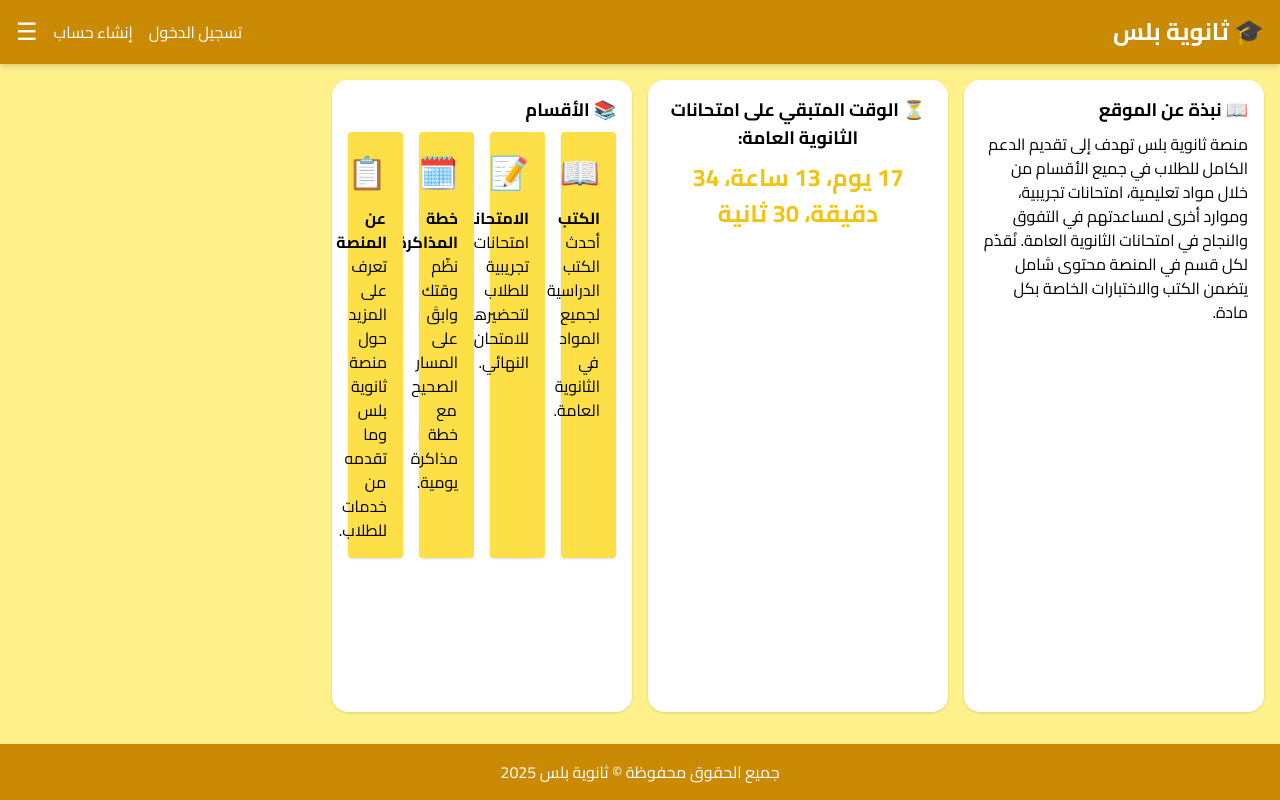
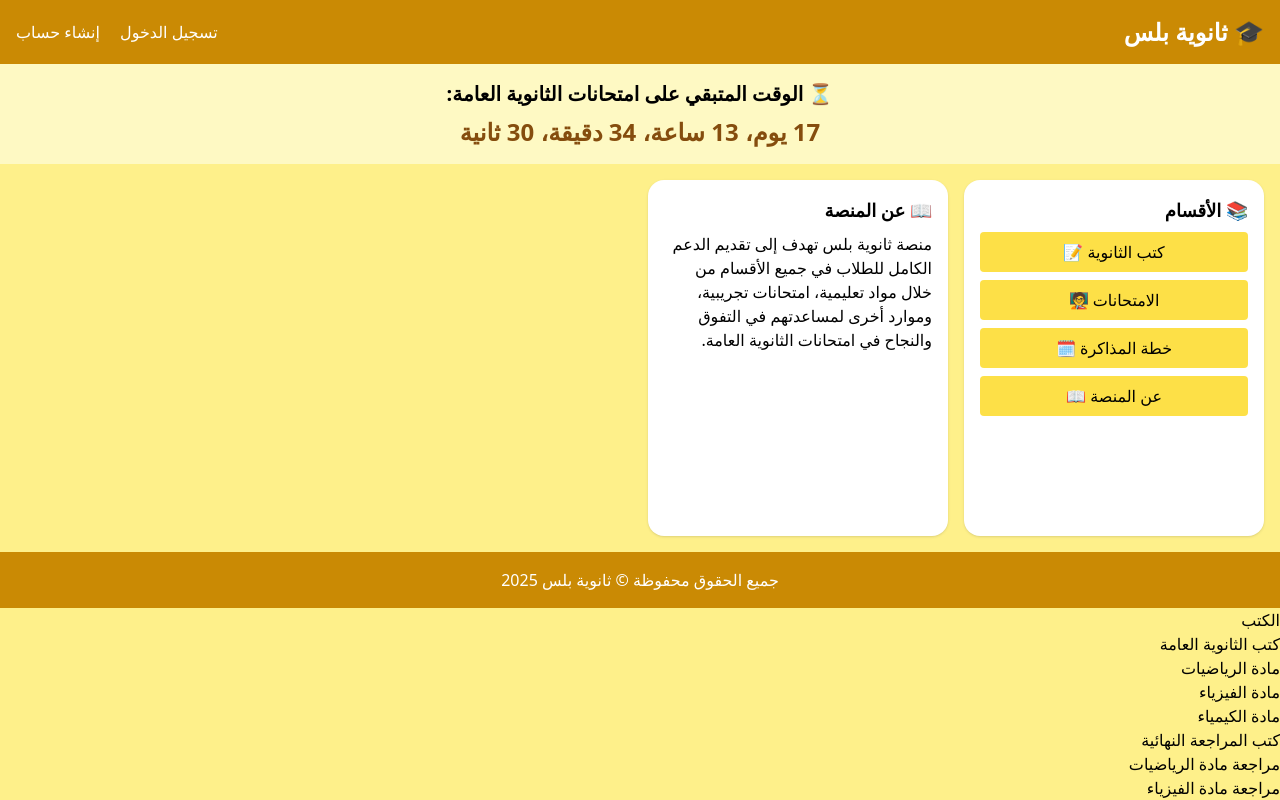
Before and after one commit to A7MS3H/ThanawiyaAcademy, a plain HTML site: page index.html in a window 1280 px wide. Drawn offline with nearby package versions, Linux system fonts and the light colour scheme.

Commit message:
Update index.html

```diff
--- a/index.html
+++ b/index.html
@@ -1,4 +1,3 @@
-
 <!DOCTYPE html>
 <html lang="ar" dir="rtl">
 <head>
@@ -6,101 +5,59 @@
   <meta name="viewport" content="width=device-width, initial-scale=1.0" />
   <title>ثانوية بلس</title>
   <script src="https://cdn.tailwindcss.com"></script>
-  <link href="https://fonts.googleapis.com/css2?family=Cairo:wght@400;700&display=swap" rel="stylesheet">
-  <style>
-    body { font-family: 'Cairo', sans-serif; }
-    .hover-effect:hover {
-      transform: translateY(-5px);
-      transition: transform 0.3s ease-in-out;
+  <script src="firebase-config.js"></script>
+  <script>
+    // إضافة التايمر المتبقي على امتحانات الثانوية العامة
+    const examDate = new Date("2025-06-01T08:00:00").getTime();
+    function updateTimer() {
+      const now = new Date().getTime();
+      const distance = examDate - now;
+      if (distance < 0) {
+        document.getElementById("countdown").innerText = "بدأت الامتحانات!";
+        return;
+      }
+      const days = Math.floor(distance / (1000 * 60 * 60 * 24));
+      const hours = Math.floor((distance % (1000 * 60 * 60 * 24)) / (1000 * 60 * 60));
+      const minutes = Math.floor((distance % (1000 * 60 * 60)) / (1000 * 60));
+      const seconds = Math.floor((distance % (1000 * 60)) / 1000);
+      document.getElementById("countdown").innerText = `${days} يوم، ${hours} ساعة، ${minutes} دقيقة، ${seconds} ثانية`;
     }
-    .nav-link:hover {
-      color: #f1c40f;
-    }
-    .section-item:hover {
-      transform: translateY(-5px);
-      transition: transform 0.3s ease-in-out;
-    }
-    .sidebar {
-      display: none;
-    }
-    .sidebar.open {
-      display: block;
-    }
-    .timer {
-      font-size: 1.5rem;
-      font-weight: bold;
-      color: #f1c40f;
-    }
-    .section-icon {
-      font-size: 2rem;
-      margin-bottom: 10px;
-    }
-  </style>
+    setInterval(updateTimer, 1000);
+    updateTimer();
+  </script>
 </head>
 <body class="bg-yellow-200 min-h-screen flex flex-col">
   <!-- Header -->
   <header class="bg-yellow-600 text-white p-4 shadow-md flex justify-between items-center">
     <h1 class="text-2xl font-bold">🎓 ثانوية بلس</h1>
-    <nav class="space-x-4 space-x-reverse flex items-center">
-      <a href="login.html" class="nav-link hover:underline hover-effect">تسجيل الدخول</a>
-      <a href="signup.html" class="nav-link hover:underline hover-effect">إنشاء حساب</a>
-      <button class="text-2xl" onclick="toggleSidebar()">☰</button>
+    <nav class="space-x-4 space-x-reverse">
+      <a href="login.html" class="text-white hover:underline">تسجيل الدخول</a>
+      <a href="signup.html" class="text-white hover:underline">إنشاء حساب</a>
     </nav>
   </header>
 
-  <!-- Sidebar -->
-  <div id="sidebar" class="sidebar fixed inset-0 bg-gray-800 bg-opacity-75 z-50 p-4">
-    <div class="bg-white p-4 rounded shadow-md">
-      <h3 class="text-lg font-semibold mb-2">📚 الأقسام</h3>
-      <ul class="space-y-2">
-        <li><a href="books.html" class="section-item block bg-yellow-300 p-2 rounded text-center hover:bg-yellow-400 hover-effect">الكتب</a></li>
-        <li><a href="exams.html" class="section-item block bg-yellow-300 p-2 rounded text-center hover:bg-yellow-400 hover-effect">الامتحانات</a></li>
-        <li><a href="study-plan.html" class="section-item block bg-yellow-300 p-2 rounded text-center hover:bg-yellow-400 hover-effect">خطة المذاكرة</a></li>
-        <li><a href="about.html" class="section-item block bg-yellow-300 p-2 rounded text-center hover:bg-yellow-400 hover-effect">عن المنصة</a></li>
-      </ul>
-      <button onclick="toggleSidebar()" class="bg-yellow-600 text-white p-2 rounded mt-4 w-full hover:bg-yellow-700 hover-effect">إغلاق</button>
-    </div>
-  </div>
+  <!-- Timer Section -->
+  <section class="text-center bg-yellow-100 py-4" id="exam-timer">
+    <h2 class="text-xl font-semibold mb-2">⏳ الوقت المتبقي على امتحانات الثانوية العامة:</h2>
+    <div id="countdown" class="text-2xl font-bold text-yellow-800"></div>
+  </section>
 
   <!-- Main Content -->
   <main class="flex-1 p-4 grid gap-4 lg:grid-cols-4 md:grid-cols-2 sm:grid-cols-1">
+    <aside class="bg-white p-4 rounded-2xl shadow">
+      <h3 class="text-lg font-semibold mb-2">📚 الأقسام</h3>
+      <ul class="space-y-2">
+        <li><a href="books.html" class="block bg-yellow-300 p-2 rounded text-center hover:bg-yellow-400 hover-effect">كتب الثانوية 📝</a></li>
+        <li><a href="exams.html" class="block bg-yellow-300 p-2 rounded text-center hover:bg-yellow-400 hover-effect">الامتحانات 🧑‍🏫</a></li>
+        <li><a href="study-plan.html" class="block bg-yellow-300 p-2 rounded text-center hover:bg-yellow-400 hover-effect">خطة المذاكرة 🗓️</a></li>
+        <li><a href="about.html" class="block bg-yellow-300 p-2 rounded text-center hover:bg-yellow-400 hover-effect">عن المنصة 📖</a></li>
+      </ul>
+    </aside>
+
     <!-- About Us -->
-    <section class="bg-white p-4 rounded-2xl shadow mb-4">
-      <h3 class="text-lg font-semibold mb-2">📖 نبذة عن الموقع</h3>
-      <p class="hover-effect">منصة ثانوية بلس تهدف إلى تقديم الدعم الكامل للطلاب في جميع الأقسام من خلال مواد تعليمية، امتحانات تجريبية، وموارد أخرى لمساعدتهم في التفوق والنجاح في امتحانات الثانوية العامة. نُقدّم لكل قسم في المنصة محتوى شامل يتضمن الكتب والاختبارات الخاصة بكل مادة.</p>
-    </section>
-
-    <!-- Timer Section -->
-    <section class="bg-white p-4 rounded-2xl shadow mb-4 text-center">
-      <h3 class="text-lg font-semibold mb-2">⏳ الوقت المتبقي على امتحانات الثانوية العامة:</h3>
-      <div id="exam-timer" class="timer">00 يوم، 00 ساعة، 00 دقيقة، 00 ثانية</div>
-    </section>
-
-    <!-- Sections -->
-    <section class="bg-white p-4 rounded-2xl shadow mb-4">
-      <h3 class="text-lg font-semibold mb-2">📚 الأقسام</h3>
-      <div class="grid grid-cols-1 sm:grid-cols-2 lg:grid-cols-4 gap-4">
-        <div class="hover-effect p-4 bg-yellow-300 rounded shadow text-center cursor-pointer">
-          <div class="section-icon">📖</div>
-          <h4 class="font-semibold">الكتب</h4>
-          <p>أحدث الكتب الدراسية لجميع المواد في الثانوية العامة.</p>
-        </div>
-        <div class="hover-effect p-4 bg-yellow-300 rounded shadow text-center cursor-pointer">
-          <div class="section-icon">📝</div>
-          <h4 class="font-semibold">الامتحانات</h4>
-          <p>امتحانات تجريبية للطلاب لتحضيرهم للامتحان النهائي.</p>
-        </div>
-        <div class="hover-effect p-4 bg-yellow-300 rounded shadow text-center cursor-pointer">
-          <div class="section-icon">🗓️</div>
-          <h4 class="font-semibold">خطة المذاكرة</h4>
-          <p>نظّم وقتك وابقَ على المسار الصحيح مع خطة مذاكرة يومية.</p>
-        </div>
-        <div class="hover-effect p-4 bg-yellow-300 rounded shadow text-center cursor-pointer">
-          <div class="section-icon">📋</div>
-          <h4 class="font-semibold">عن المنصة</h4>
-          <p>تعرف على المزيد حول منصة ثانوية بلس وما تقدمه من خدمات للطلاب.</p>
-        </div>
-      </div>
+    <section class="bg-white p-4 rounded-2xl shadow" id="about-us">
+      <h3 class="text-lg font-semibold mb-2">📖 عن المنصة</h3>
+      <p class="hover-effect">منصة ثانوية بلس تهدف إلى تقديم الدعم الكامل للطلاب في جميع الأقسام من خلال مواد تعليمية، امتحانات تجريبية، وموارد أخرى لمساعدتهم في التفوق والنجاح في امتحانات الثانوية العامة.</p>
     </section>
   </main>
 
@@ -108,31 +65,31 @@
   <footer class="bg-yellow-600 text-white p-4 text-center">
     <p>جميع الحقوق محفوظة &copy; ثانوية بلس 2025</p>
   </footer>
-
-  <!-- Scripts -->
-  <script>
-    const countdown = document.getElementById("exam-timer");
-    const examDate = new Date("2025-06-01T08:00:00").getTime();
-    function updateTimer() {
-      const now = new Date().getTime();
-      const distance = examDate - now;
-      if (distance < 0) {
-        countdown.innerText = "بدأت الامتحانات!";
-        return;
-      }
-      const days = Math.floor(distance / (1000 * 60 * 60 * 24));
-      const hours = Math.floor((distance % (1000 * 60 * 60 * 24)) / (1000 * 60 * 60));
-      const minutes = Math.floor((distance % (1000 * 60 * 60)) / (1000 * 60));
-      const seconds = Math.floor((distance % (1000 * 60)) / 1000);
-      countdown.innerText = `${days} يوم، ${hours} ساعة، ${minutes} دقيقة، ${seconds} ثانية`;
-    }
-    setInterval(updateTimer, 1000);
-    updateTimer();
-
-    function toggleSidebar() {
-      const sidebar = document.getElementById('sidebar');
-      sidebar.classList.toggle('open');
-    }
-  </script>
 </body>
 </html>
+</herf>
+<!DOCTYPE html>
+<html lang="ar" dir="rtl">
+<head>
+  <meta charset="UTF-8" />
+  <meta name="viewport" content="width=device-width, initial-scale=1.0" />
+  <title>الكتب - ثانوية بلس</title>
+  <script src="firebase-config.js"></script>
+</head>
+<body>
+  <h1>الكتب</h1>
+  <h2>كتب الثانوية العامة</h2>
+  <ul>
+    <li>مادة الرياضيات</li>
+    <li>مادة الفيزياء</li>
+    <li>مادة الكيمياء</li>
+    <!-- أضف المزيد حسب الحاجة -->
+  </ul>
+  <h2>كتب المراجعة النهائية</h2>
+  <ul>
+    <li>مراجعة مادة الرياضيات</li>
+    <li>مراجعة مادة الفيزياء</li>
+    <!-- أضف المزيد حسب الحاجة -->
+  </ul>
+</body>
+</html>
```
